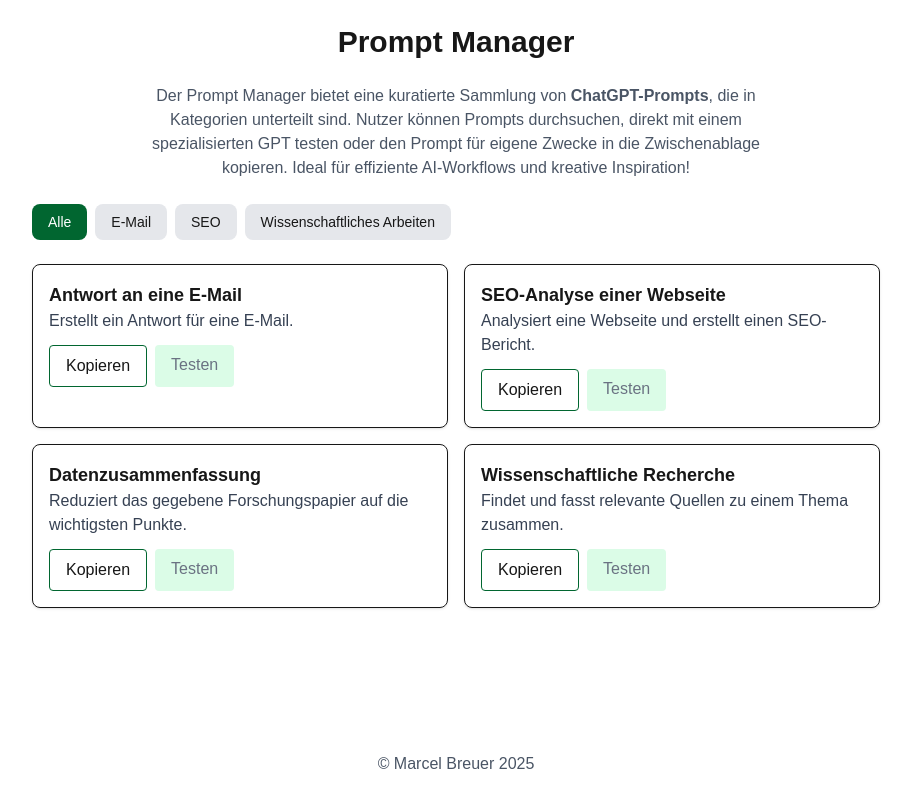
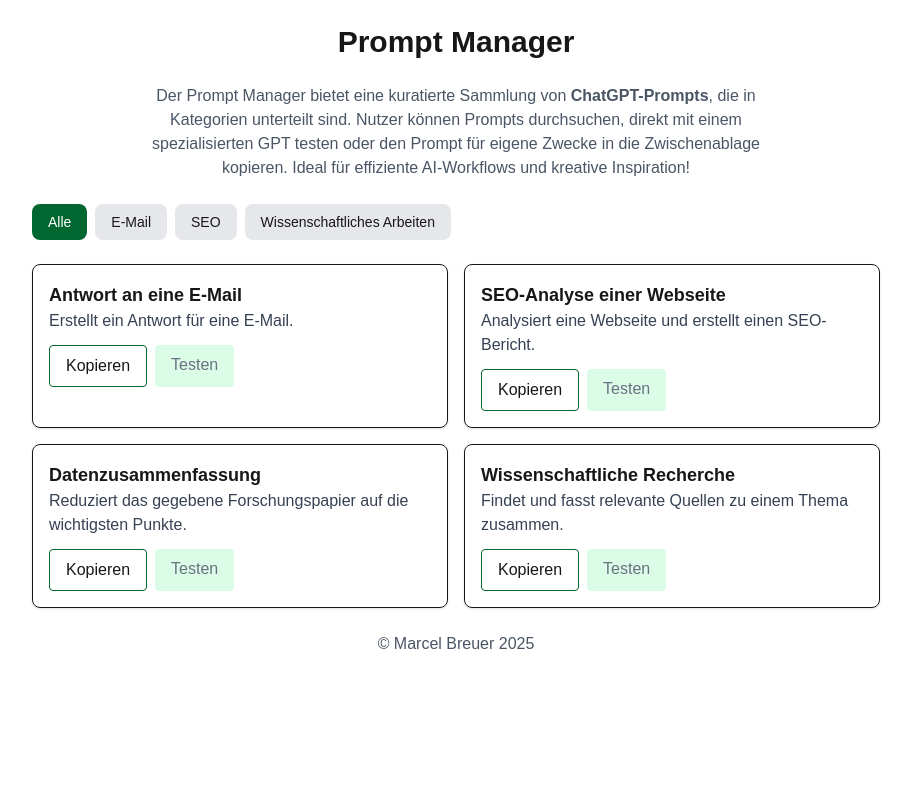
Before and after one commit to breuermarcel/prompt-manager, a Next.js app: page / in a window 1280 px wide. Shown: the whole page, without its empty margins (184-1095 px from the left). Built offline with nearby package versions, Linux system fonts and the light colour scheme.

Commit message:
Refactor footer layout and remove unnecessary whitespace in Home component

```diff
--- a/src/app/layout.tsx
+++ b/src/app/layout.tsx
@@ -16,7 +16,7 @@ export default function RootLayout({
       <body className="antialiased">
         {children}
 
-        <footer className="bottom-0 absolute p-6 w-full text-gray-600 text-center">
+        <footer className="pb-4 w-full text-gray-600 text-center -6">
           <p>&copy; Marcel Breuer {new Date().getFullYear()} </p>
         </footer>
       </body>
--- a/src/app/page.tsx
+++ b/src/app/page.tsx
@@ -111,8 +111,5 @@ export default function Home() {
         </motion.div>
       )}
     </div>
-
-
-
   );
 }
```
